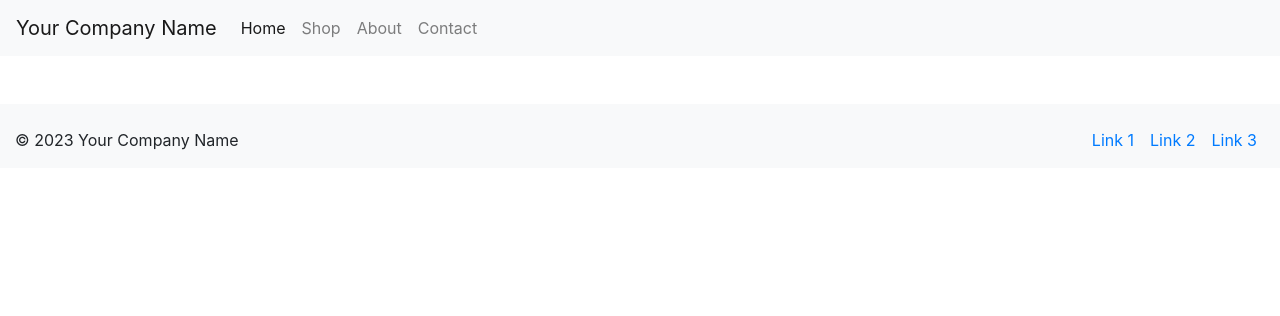
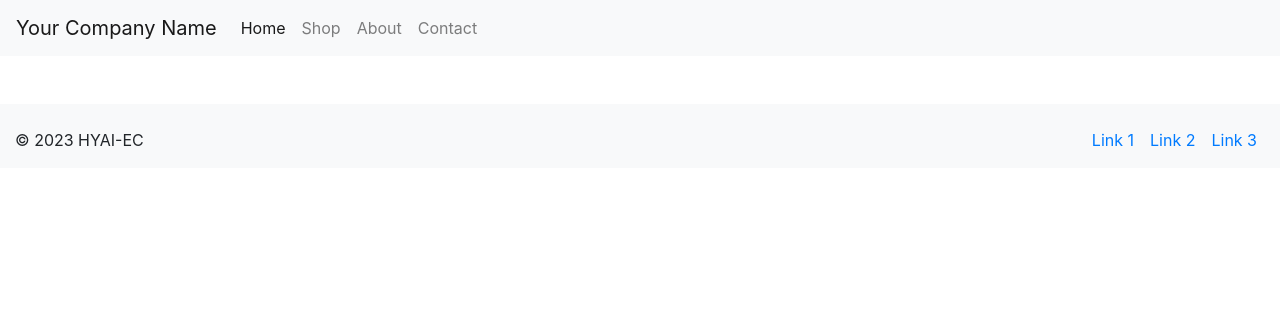
Before and after one commit to Hamza-GTR/new_ideas, a Django app: template challenge1/templates/index.html in a window 1280 px wide. Shown: the top 316 px of the page. Run offline with Django 4.2, Linux system fonts and the light colour scheme; the template is opened without the code that fills it, so the values that code supplies are empty; some libraries are stand-ins or nearby versions.

Commit message:
editing footer code

```diff
--- a/challenge1/templates/footer.html
+++ b/challenge1/templates/footer.html
@@ -2,7 +2,7 @@
   <div class="container-fluid text-center text-md-left">
     <div class="row">
       <div class="col-md-6">
-        <p>&copy; 2023 Your Company Name</p>
+        <p>&copy; 2023 HYAI-EC</p>
       </div>
       <div class="col-md-6">
         <ul class="list-unstyled d-flex justify-content-end">
```
